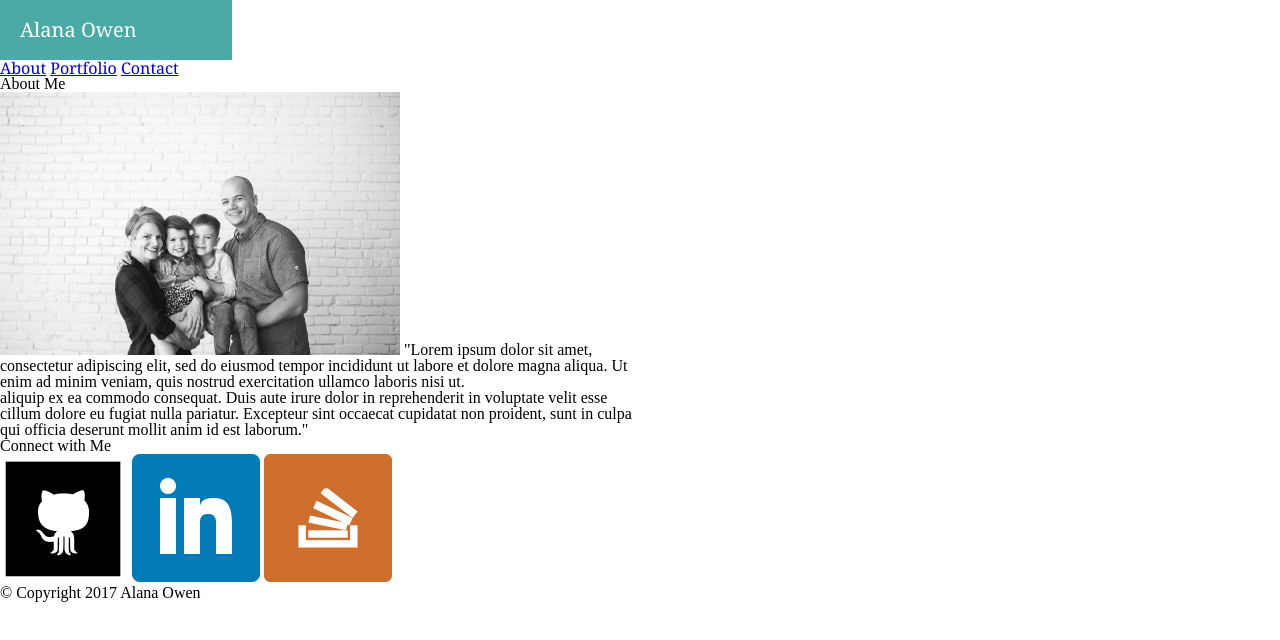
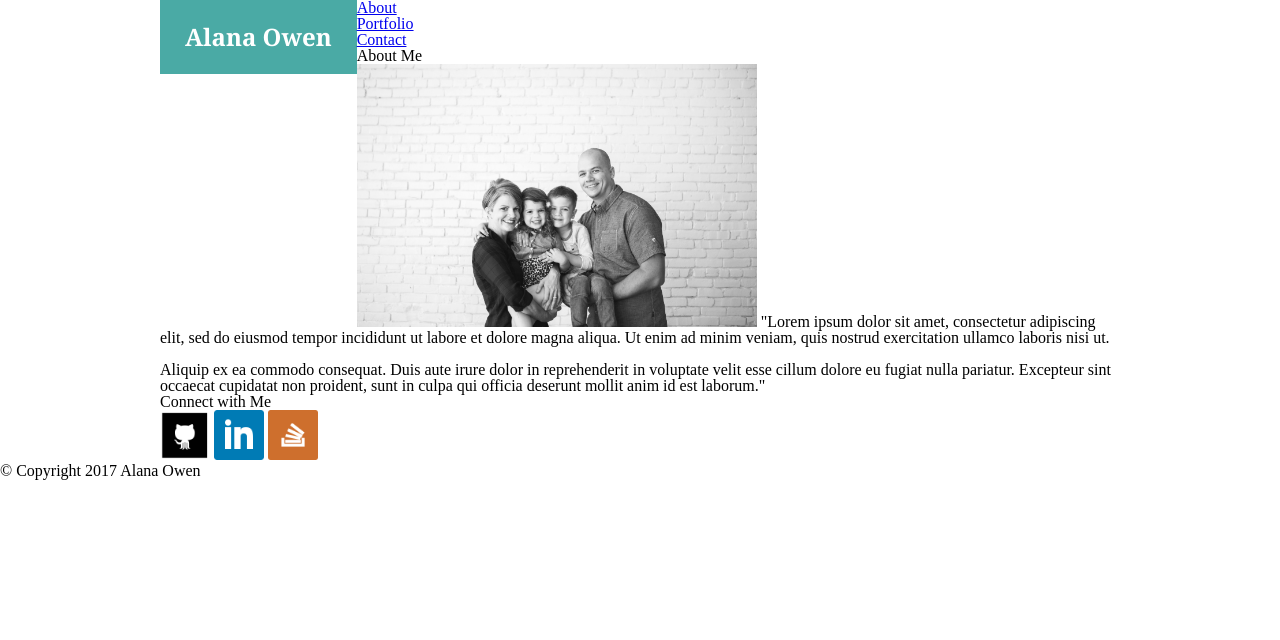
Before and after one commit to alanaowen/Basic-Portfolio, a plain HTML site: page index.html in a window 1280 px wide. Drawn offline with Linux system fonts and the light colour scheme.

Commit message:
keep forgetting to commit and push

```diff
--- a/assets/css/style.css
+++ b/assets/css/style.css
@@ -1,33 +1,41 @@
+* {
+	box-sizing: border-box;
+}
+
+body {}
+	color: #777777;
+	font-family: 'Arial', 'Helvetica Neue', Helvetica, sans-serif;
+}
+
+header {
+	background: #FFF;
+	border-bottom: solid 2px #ccc;
+	margin-bottom: 20px;
+	overflow: auto;
+}
+
+.header {
+	width: 960px;
+	margin: 0 auto;
+}
+
+.wrap {
+	width: 960px;
+	margin: 0 auto;
+}
+
+#name {
+	font-size: 24px;
+	font-weight: bold;
+	font-family: 'Georgia', Times, 'Times New Roman', serif;
+	color: #FFFFFF;
+	background: #4aaaa5;
+	padding: 25px;
+	display: inline-block;
+	float: left;
+}
+
 #alana-image {
 	max-width: 400px;
 	max-height: 400px;
 }
-
-#name {
-	background-color: #4aaaa5;
-	color: white;
-	font-size: 20px;
-	padding: 20px;
-	width: 15%;
-
-}
-
-header {
-	font-family: 'Georgia', Times, Times New Roman, serif;
-
-}
-
-li {
-	display: inline;
-
-}
-
-
-.wrapper {
-	max-width: 650px;
-}
-
-.side {
-	max-width: 270px;
-	display: inline;
-}
--- a/index.html
+++ b/index.html
@@ -1,16 +1,21 @@
 <!DOCTYPE html>
 <html lang="en">
 <head>
-	<title>Alana Owen Portfolio</title>
+
+	<title>Alana Owen</title>
 	<meta charset="utf-8">
 	<link rel="stylesheet" type="text/css" href="assets/css/reset.css">
 	<link rel="stylesheet" type="text/css" href="assets/css/style.css">
+
 </head>
 
 <body>
 
+<!-- Header/Navigation -->
 	<header>
+
 		<div class="header">
+
 			<div id="name">
 				Alana Owen
 			</div>
@@ -22,39 +27,44 @@
 					<li><a href="contact.html">Contact</a></li>
 				</ul>
 			</nav>
+		</div> <!-- Closed header div -->
 
-		</div>
 	</header>
 
-	<div class="wrapper">
-		<div id="content">
+<!-- Main content -->
+	<div class="wrap">
+
+		<div id="main">
 			<h1>About Me</h1>
-		</div>
+
 
 			<p> <img id="alana-image" src="assets/images/IMG_1913.jpg" alt="Pic of me"> "Lorem ipsum dolor sit amet, consectetur adipiscing elit, sed do eiusmod tempor incididunt ut labore et dolore magna aliqua. Ut enim ad minim veniam, quis nostrud exercitation ullamco laboris nisi ut. </p>
 
-			<p>aliquip ex ea commodo consequat. Duis aute irure dolor in reprehenderit in voluptate velit esse cillum dolore eu fugiat nulla pariatur. Excepteur sint occaecat cupidatat non proident, sunt in culpa qui officia deserunt mollit anim id est laborum."</p>
-	</div>
+			<br>
 
-	<div class="side">
-		<div id="sidebar">
-			<h1>Connect with Me</h1>
+			<p>Aliquip ex ea commodo consequat. Duis aute irure dolor in reprehenderit in voluptate velit esse cillum dolore eu fugiat nulla pariatur. Excepteur sint occaecat cupidatat non proident, sunt in culpa qui officia deserunt mollit anim id est laborum."</p>
+
 		</div>
 
-			<a href="https://github.com/alanaowen" target="_blank"> <img src="assets/images/if_github_square_black_107109.png" alt="github"></a>
+		<div id="sidebar>">
+			<h1>Connect with Me</h1>
 
-			<a href="https://www.linkedin.com/in/alana-owen/" target="_blank"> <img src="assets/images/if_square-linkedin_317725.png" alt="linkedin"></a>
 
-			<a href="https://stackexchange.com/users/9818887/alana-owen" target="_blank"> <img src="assets/images/if_stackoverflow-square-social-media_764927.png" alt="stackoverflow"></a>
+			<a href="https://github.com/alanaowen" target="_blank"> <img src="assets/images/if_github_square_black_107109.png" alt="github" style="width:50px;"></a>
 
-	</div>
+			<a href="https://www.linkedin.com/in/alana-owen/" target="_blank"> <img src="assets/images/if_square-linkedin_317725.png" alt="linkedin" style="width: 50px;"></a>
 
-	<div id="footer">
-		<footer>
+			<a href="https://stackexchange.com/users/9818887/alana-owen" target="_blank"> <img src="assets/images/if_stackoverflow-square-social-media_764927.png" alt="stackoverflow" style="width: 50px;"></a>
+
+		</div>
+
+	</div>  <!-- Closed wrap div -->
+
+
+<!-- Footer -->
+	<footer>
 			&copy Copyright 2017 Alana Owen
-		</footer>
-	</div>
-
+	</footer>
 
 
 </body>
```
Also changed, not shown: contact.html (added, +77 -0 lines), portfolio.html (added, +82 -0 lines).
